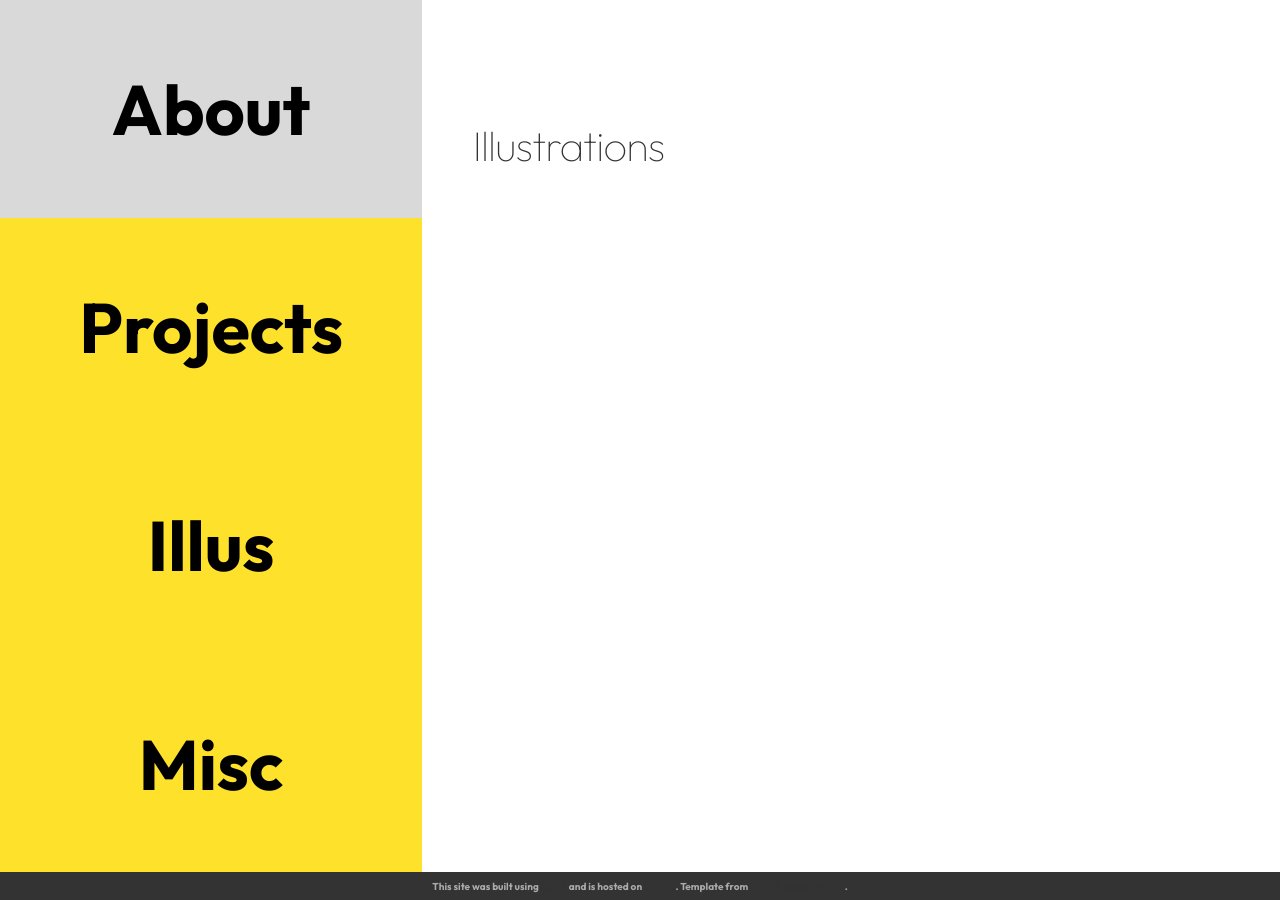
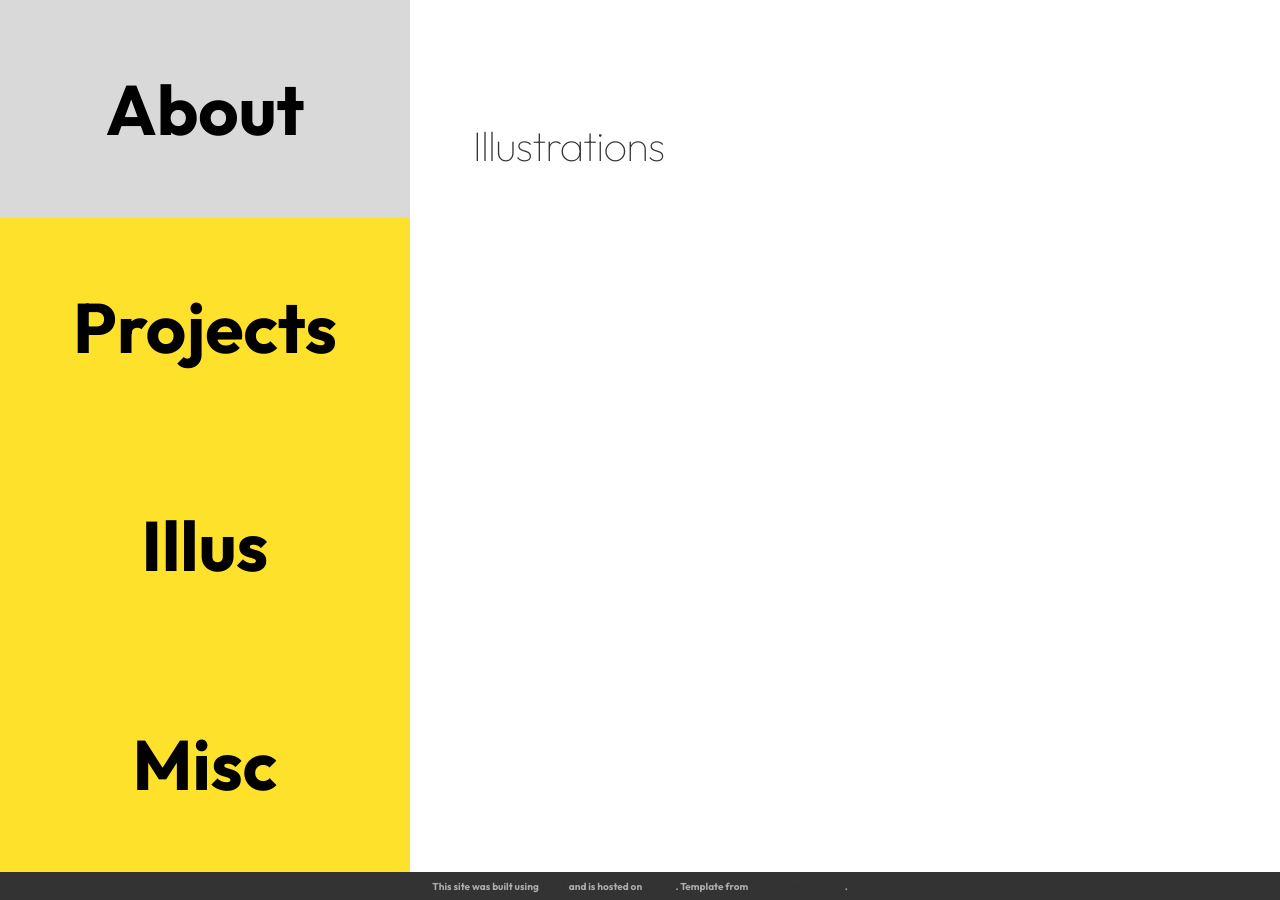
Before and after one commit to Nordicpuff/portfolio, a Jekyll site: the page built from docs/illustrations.md, in a window 1280 px wide. Built offline with Jekyll 4.4.1, drawn with Linux system fonts in a browser that asks for light colours; nearby versions of some CDN libraries.

Commit message:
Update _layout.scss
changed header width

```diff
--- a/docs/_sass/_layout.scss
+++ b/docs/_sass/_layout.scss
@@ -18,7 +18,7 @@ height:97%;
 width:33%;
 min-width: 300px;
 min-height: 700px;
-max-width: 500px;
+max-width: 410px;
 display: table-cell;
 }
 
```
